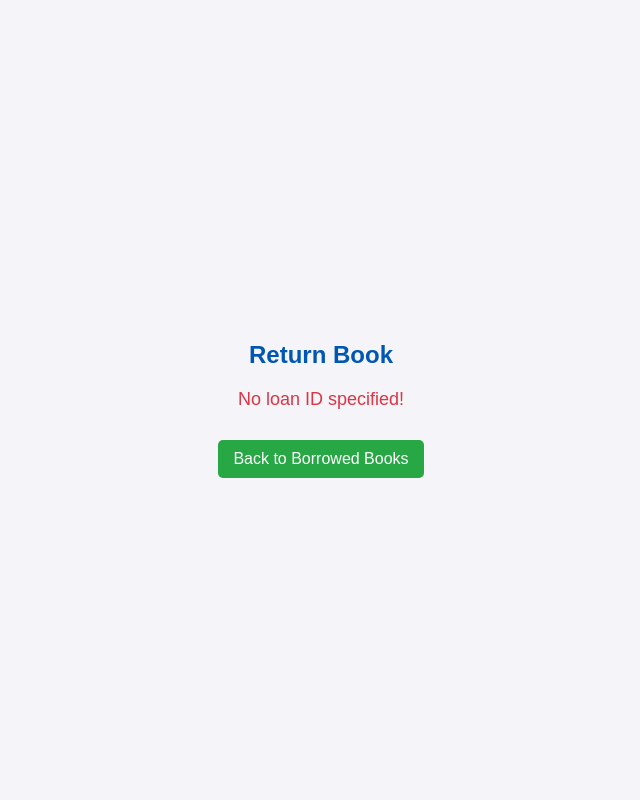
After one commit to ameersikandar7/library_management_system, a PHP site: page /return_books.php in a window 1280 px wide. The commit adds this page. Shown: the whole page, without its empty margins (319-959 px from the left). Run offline with PHP 8.4, Linux system fonts and the light colour scheme; the visitor is signed in with stand-in values (Sample User, id 1).

Commit message:
Initial commit of library management system

```diff
--- /dev/null
+++ b/return_books.php
@@ -0,0 +1,100 @@
+<?php
+session_start();
+include 'db.php';
+
+if ($_SESSION['role'] !== 'user') {
+    header("Location: login.php");
+    exit();
+}
+
+$user_id = $_SESSION['user_id'];
+$loan_id = $_GET['loan_id'] ?? null;
+
+if ($loan_id) {
+    // Update return_date and restore quantity
+    $query1 = "SELECT book_id FROM loans WHERE id = ? AND user_id = ?";
+    $stmt1 = $conn->prepare($query1);
+    $stmt1->bind_param("ii", $loan_id, $user_id);
+    $stmt1->execute();
+    $result1 = $stmt1->get_result();
+    $loan = $result1->fetch_assoc();
+
+    if ($loan) {
+        $book_id = $loan['book_id'];
+        $query2 = "UPDATE loans SET return_date = NOW() WHERE id = ?";
+        $query3 = "UPDATE books SET quantity = quantity + 1 WHERE id = ?";
+
+        $stmt2 = $conn->prepare($query2);
+        $stmt2->bind_param("i", $loan_id);
+        $stmt2->execute();
+
+        $stmt3 = $conn->prepare($query3);
+        $stmt3->bind_param("i", $book_id);
+        $stmt3->execute();
+
+        $message = "Book returned successfully!";
+    } else {
+        $message = "Error: Loan record not found.";
+    }
+} else {
+    $message = "No loan ID specified!";
+}
+?>
+<!DOCTYPE html>
+<html lang="en">
+<head>
+    <meta charset="UTF-8">
+    <meta name="viewport" content="width=device-width, initial-scale=1.0">
+    <title>Return Book</title>
+    <style>
+        /* General Styles */
+        body {
+            font-family: Arial, sans-serif;
+            background-color: #f4f4f9;
+            margin: 0;
+            padding: 0;
+            display: flex;
+            flex-direction: column;
+            align-items: center;
+            justify-content: center;
+            height: 100vh;
+            text-align: center;
+        }
+
+        h2 {
+            color: #0056b3;
+            margin-bottom: 20px;
+        }
+
+        .message {
+            font-size: 18px;
+            color: #28a745;
+            margin-bottom: 20px;
+        }
+
+        .error {
+            color: #dc3545;
+        }
+
+        a {
+            text-decoration: none;
+            background-color: #28a745;
+            color: white;
+            padding: 10px 15px;
+            border-radius: 5px;
+            margin-top: 10px;
+        }
+
+        a:hover {
+            background-color: #218838;
+        }
+    </style>
+</head>
+<body>
+    <h2>Return Book</h2>
+    <div class="message <?= isset($loan) ? '' : 'error' ?>">
+        <?= htmlspecialchars($message) ?>
+    </div>
+    <a href="view_borrowed_books.php">Back to Borrowed Books</a>
+</body>
+</html>
```
Also changed, not shown: user_dashboard.php (+26 -8 lines), view_borrowed_books.php (added, +119 -0 lines).
